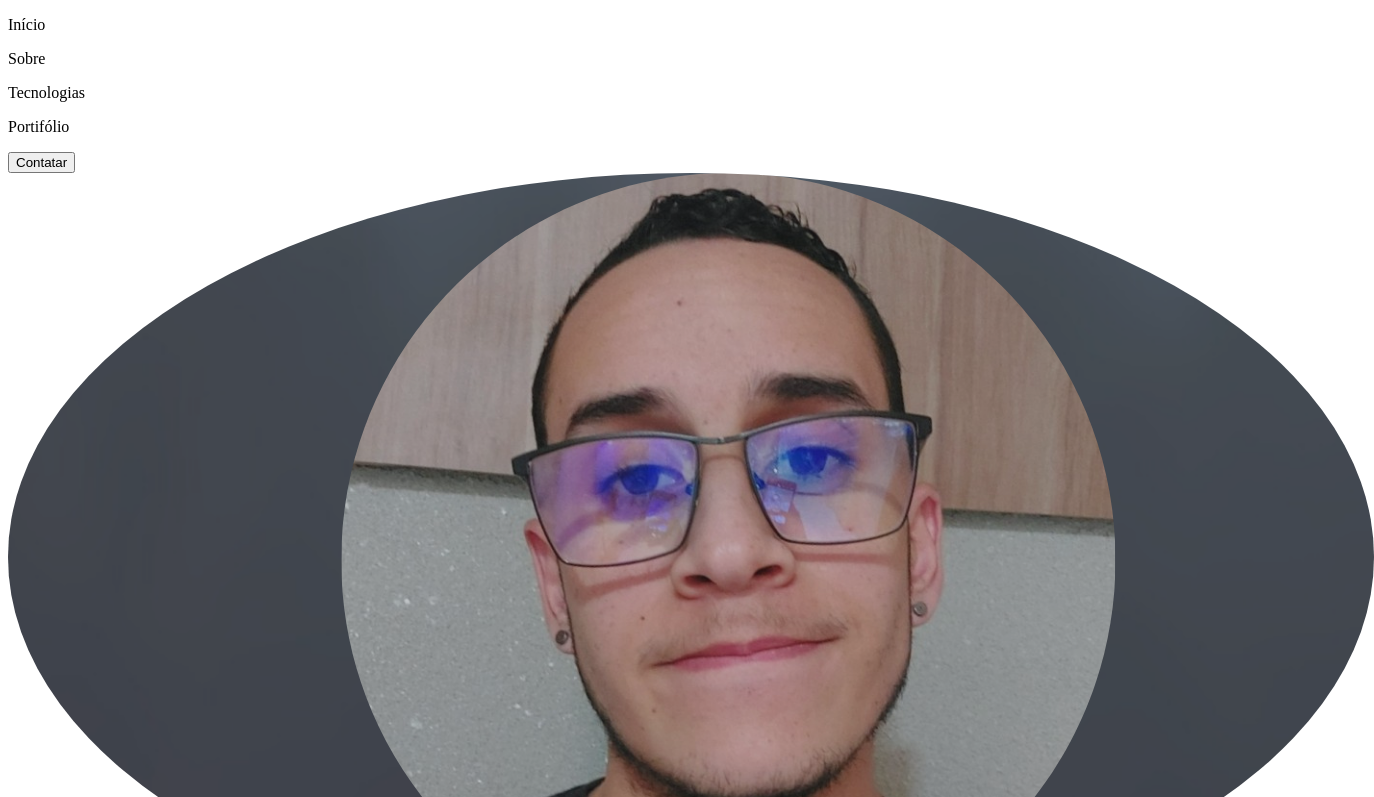
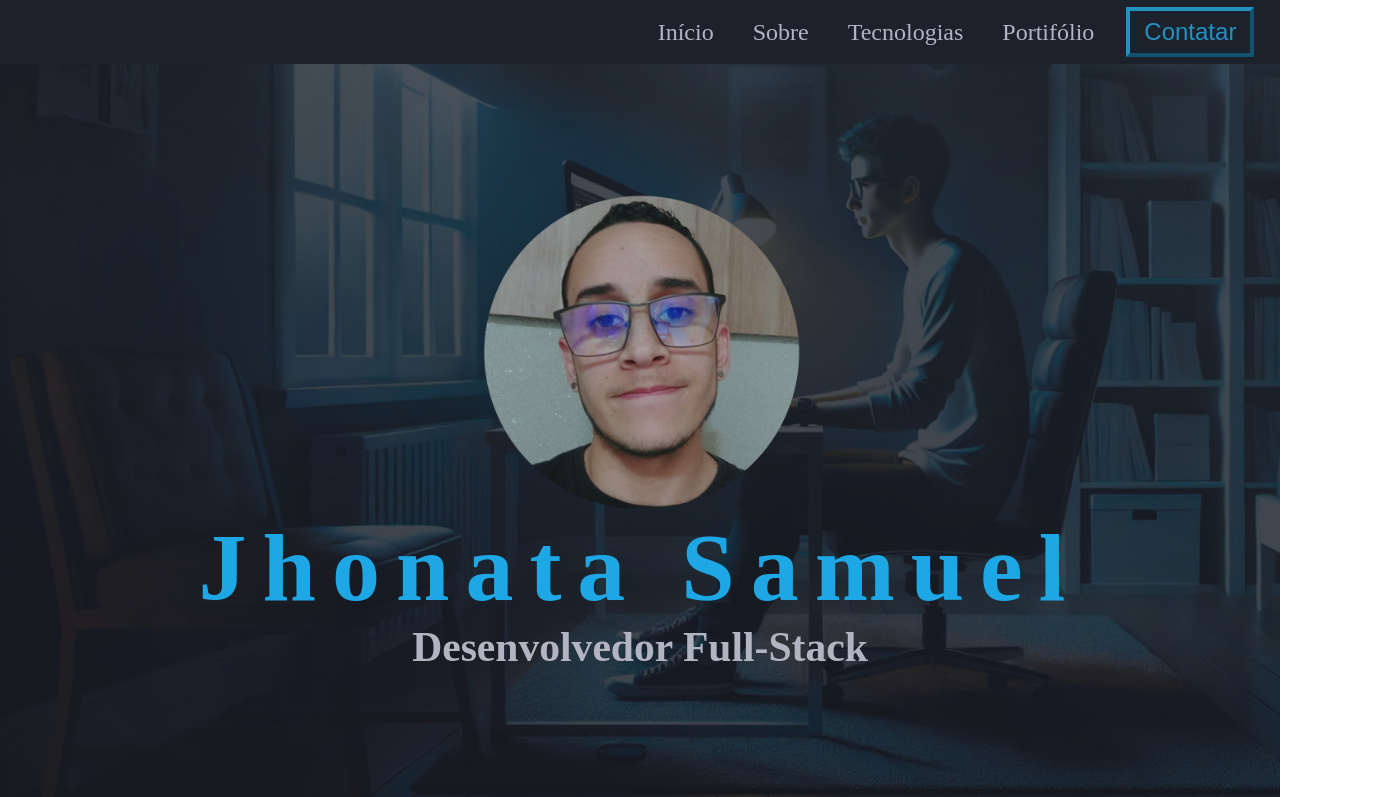
Before and after one commit to jhonatasammuel/portfolio, a plain HTML site: page index.html in a window 1280 px wide. Shown: the top 797 px of the page, 1374 px wide, since content can reach past the window. Drawn offline with Linux system fonts and the light colour scheme.

Commit message:
Implementação de CSS

```diff
--- a/index.html
+++ b/index.html
@@ -7,21 +7,27 @@
     <title>Portifólio</title>
   </head>
   <body>
-    <header id="contato">
+    <div id="home">
+      <header id="navigation">
         <nav>
-        <p class="option">Início</p>
-        <p class="option">Sobre</p>
-        <p class="option">Tecnologias</p>
-        <p class="option">Portifólio</p>
+          <a class="option" href="">Início</a>
+          <a class="option" href="">Sobre</a>
+          <a class="option" href="">Tecnologias</a>
+          <a class="option" href="">Portifólio</a>
           <a href=""> <button id="contact-me">Contatar</button></a>
         </nav>
       </header>
 
-    <div id="home">
+      <div>
         <div id="home-section">
-        <img src="./assets/images/author_image.png" alt="Imagem do autor" />
+          <img
+            id="author"
+            src="./assets/images/author.png"
+            alt="Imagem do autor"
+          />
           <h1>Jhonata Samuel</h1>
-        <h2>Desenvolvedor Full-Stack</h2>
+          <h2 id="home-text">Desenvolvedor Full-Stack</h2>
+        </div>
       </div>
     </div>
 
@@ -187,7 +193,6 @@
     <p>Sobre</p>
     <p>Tecnologias</p>
     <p>Portifólio</p>
-    <hr />
     <div>
       <p>&copy; 2025 Jhonata Samuel. Todos os direitos reservados.</p>
     </div>
--- a/style.css
+++ b/style.css
@@ -1,3 +1,84 @@
-img {
-  border-radius: 50%;
+* {
+  margin: 0;
+  padding: 0;
 }
+
+html {
+  color: #b3b4c1;
+}
+
+#home {
+  background-image: url(./assets/images/background_1.png);
+  background-size: cover;
+  height: 100vh;
+}
+
+#navigation {
+  height: 8vh;
+  width: 100%;
+  background-color: #1c222c;
+}
+
+nav {
+  display: flex;
+  width: 98%;
+  height: 100%;
+  justify-content: end;
+  align-items: center;
+  gap: 25px;
+}
+.option,
+footer > p {
+  font-size: 1.5em;
+  text-decoration: none;
+  color: #b3b4c1;
+  padding: 7px;
+}
+
+.option:hover {
+  background-color: #b3b4c1;
+  color: black;
+}
+
+#contact-me {
+  font-size: 1.5em;
+  padding: 7px 14px;
+  color: #2291c2;
+  border-color: #2291c2;
+  border-width: 4px;
+  background-color: transparent;
+}
+
+#home > div {
+  display: flex;
+  width: 100%;
+  height: 92vh;
+  justify-content: center;
+  align-items: center;
+  text-align: center;
+}
+
+#author {
+  width: 35rem;
+}
+
+h1 {
+  font-size: 6rem;
+  color: #1da8e5;
+  letter-spacing: 1rem;
+}
+
+#home-text {
+  font-size: 2.6rem;
+}
+
+#about {
+  background-color: #1c222c;
+}
+
+footer {
+  height: 10vh;
+  width: 100%;
+  background-color: #1c222c;
+  display: flex;
+}
```
Also changed, not shown: assets/images/author.png (added), assets/images/author_image.png (deleted), assets/images/background_1.png (added), assets/images/background_2.png (added). Lines whose indentation alone changed are shown as unchanged.
